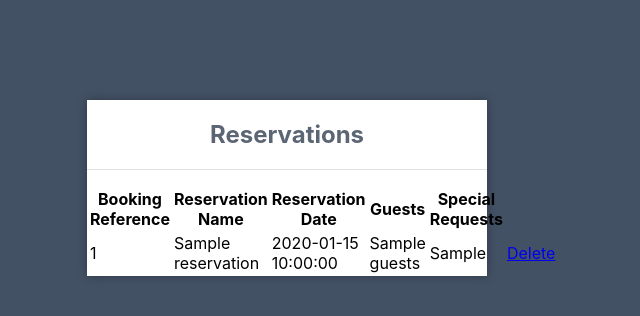
After one commit to cohogainLYIT/addams_app, a Flask app: template app/templates/admin copy.html in a window 1280 px wide. The commit adds this page. Shown: the top 316 px of the page, without its empty margins (353-993 px from the left). Run offline with Flask 2, Linux system fonts and the light colour scheme; the template is opened without the code that fills it: most values are stand-ins (such as "Sample title", 1, 10 or a date in 2020); some libraries are stand-ins or nearby versions.

Commit message:
Merged PR 28: Updated Admin Page

```diff
--- a/app/app.py
+++ b/app/app.py
@@ -108,7 +108,7 @@ def getaccomodations():
 
 
 @app.route('/admin/', methods=['GET','POST'])
-def index():
+def admin():
     """
 
     """
@@ -151,7 +151,7 @@ def delete(id_data):
     cur = mysql.connection.cursor()
     cur.execute("DELETE FROM bookings WHERE booking_id = %s", (id_data,))
     mysql.connection.commit()
-    return redirect(url_for('index'))
+    return redirect(url_for('admin'))
 
 @app.route('/', methods=['GET', 'POST'])
 def book():
--- a/app/static/style.css
+++ b/app/static/style.css
@@ -15,7 +15,7 @@ body {
   	box-shadow: 0 0 9px 0 rgba(0, 0, 0, 0.3);
   	margin: 100px auto;
 }
-.login h1, .register h1 {
+.login h1, .register h1, .booking h1{
   	text-align: center;
   	color: #5b6574;
   	font-size: 24px;
@@ -76,6 +76,10 @@ body {
 .login form input[type="submit"]:hover, .register form input[type="submit"]:hover {
   	background-color: #2868c7;
   	transition: background-color 0.2s;
+}
+.booking table {
+	table-layout: auto;
+	width: 100%;
 }
 .navtop {
   	background-color: #2f3947;
--- /dev/null
+++ b/app/templates/admin copy.html
@@ -0,0 +1,39 @@
+<!DOCTYPE html>
+<html lang="en">
+	<head>
+		<meta charset="utf-8">
+		<title>Welcome to the Addams Family Accomodation</title>
+		<link rel="stylesheet" href="{{ url_for('static', filename='style.css') }}">
+		<link rel="stylesheet" href="https://use.fontawesome.com/releases/v5.7.1/css/all.css">
+	</head>
+	<body>
+		<div class="login">
+			<h1>Reservations</h1>
+			<table>
+				<thead>
+				<tr>
+					<th>Booking Reference</th>
+					<th>Reservation Name</th>
+					<th>Reservation Date</th>
+					<th>Guests</th>
+					<th>Special Requests</th>
+				</tr>
+				</thead>
+				<tbody>
+					{% for reservation in reservation_data %}
+						<tr>
+							<td>{{reservation.booking_id}}</td>
+							<td>{{reservation.reservation_name}}</td>
+							<td>{{reservation.reservation_date}}</td>
+							<td>{{reservation.guests}}</td>
+							<td>{{reservation.nice_to_have}}</td>
+							<td>
+							<a href="/delete/{{ reservation.booking_id }}" class="btn btn-danger btn-xs" onclick="return confirm('Are You Sure For Delete?')">Delete</a>
+							</td>
+						</tr>
+					{% endfor %}
+				</tbody>
+			</table>
+		</div>
+	</body>
+</html>
--- a/app/templates/layout.html
+++ b/app/templates/layout.html
@@ -12,6 +12,7 @@
 				<h1>Website Title</h1>
                 <a href="{{ url_for('home') }}"><em class="fas fa-home"></em>Home</a>
 				<a href="{{ url_for('profile') }}"><em class="fas fa-user-circle"></em>Profile</a>
+				<a href="{{ url_for('admin') }}"><em class="fa fa-book"></em>Bookings</a>
 				<a href="{{ url_for('logout') }}"><em class="fas fa-sign-out-alt"></em>Logout</a>
 			</div>
 		</nav>
```
Also changed, not shown: app/templates/admin.html (+11 -14 lines), 1 other file.
